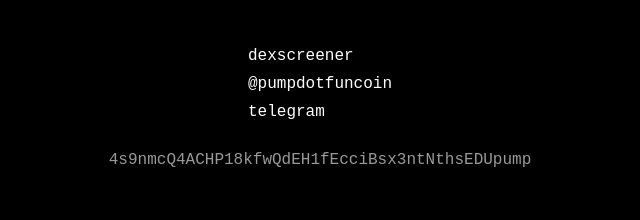
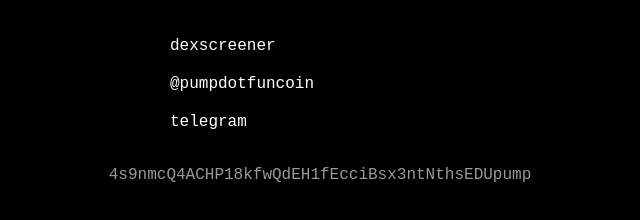
Before and after one commit to supremefun/pump.fun, a plain HTML site: page index.html in a window 1280 px wide. Shown: the part 364-584 px from the top of the page, without its empty margins (320-960 px from the left). Drawn offline with Linux system fonts and the light colour scheme.

Commit message:
Update pumpfun.css

```diff
--- a/pumpfun.css
+++ b/pumpfun.css
@@ -9,16 +9,18 @@ body {
     align-items: center;
     height: 100vh;
     text-align: center;
+    padding: 0 20px; /* Add padding to prevent overflow */
+    box-sizing: border-box; /* Include padding in element's total width and height */
 }
 a {
     color: white;
-
 }
 .logo {
     margin-bottom: 20px;
 }
 .logo img {
     max-width: 150px;
+    width: 100%; /* Ensure the image is responsive */
 }
 .time {
     margin-bottom: 40px;
@@ -28,12 +30,16 @@ a {
     padding: 0;
     margin: 0;
     text-align: left; /* Left align text in the middle */
+    width: 100%; /* Make the menu width 100% */
+    max-width: 300px; /* Limit the max-width of the menu */
 }
 .menu li {
     margin: 10px 0;
 }
 .menu li a {
     text-decoration: none;
+    display: block; /* Make the links block elements */
+    padding: 5px 0; /* Add padding for better touch targets on mobile */
 }
 .menu li a:hover, .menu li a:focus {
     background-color: rgb(255, 0, 0);
@@ -42,10 +48,13 @@ a {
     display: flex;
     justify-content: center;
     margin-top: 20px;
+    flex-wrap: wrap; /* Allow icons to wrap on small screens */
 }
 .social-media span {
     opacity: 0.6;
+    word-wrap: break-word; /* Ensure long text breaks to new lines */
 }
 .social-media img {
     margin: 0 10px;
+    max-width: 30px; /* Adjust size for better fit on small screens */
 }
```
